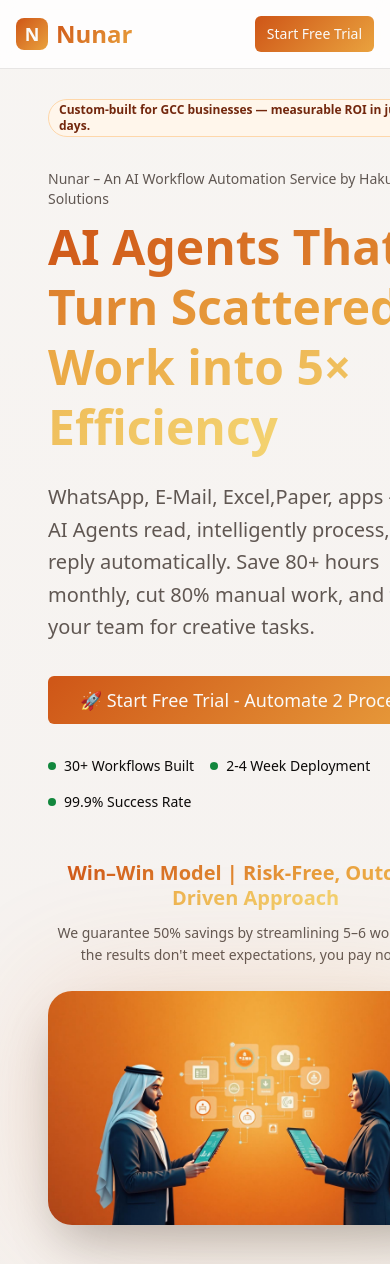
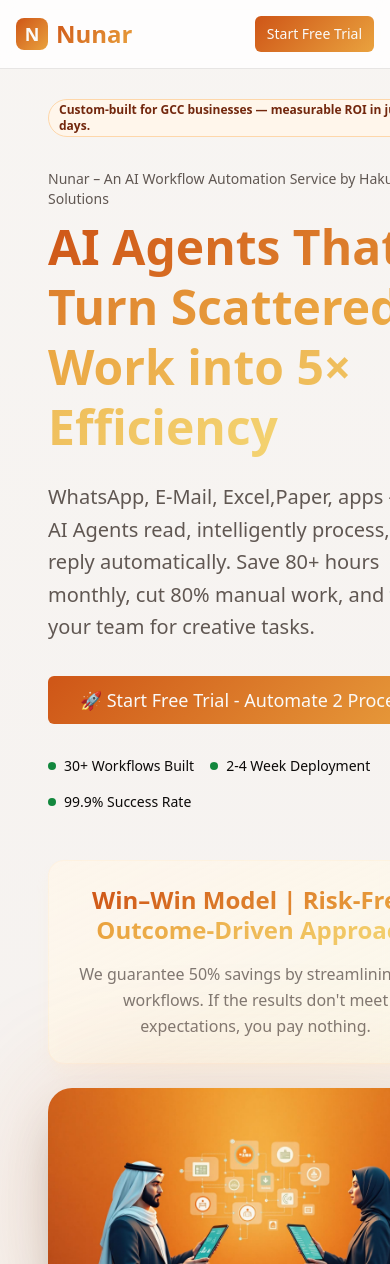
Before and after one commit to santhsohha/gcc-ai-assist, a React (Vite) app: page / in a window 390 px wide. Shown: the top 1264 px of the page. Built offline with nearby package versions, Linux system fonts and the light colour scheme.

Commit message:
Style hero section text block
Apply gradient to heading, adjust text size, line-height, and color for supporting text. Add background highlight with rounded corners and soft shadow for visual appeal and responsiveness.

```diff
--- a/src/components/Hero.tsx
+++ b/src/components/Hero.tsx
@@ -53,13 +53,13 @@ const Hero = () => {
           </div>
 
           <div className="space-y-6">
-            <div className="text-center space-y-3">
-              <h3 className="text-xl lg:text-2xl font-bold leading-tight">
+            <div className="bg-gradient-to-br from-orange-50/80 to-yellow-50/60 backdrop-blur-sm border border-orange-100/50 rounded-2xl p-6 shadow-lg shadow-orange-100/30 space-y-4">
+              <h3 className="text-2xl lg:text-3xl font-bold leading-tight text-center">
                 <span className="bg-gradient-hero bg-clip-text text-transparent">
                   Win–Win Model | Risk-Free, Outcome-Driven Approach
                 </span>
               </h3>
-              <p className="text-sm lg:text-base text-muted-foreground leading-relaxed">
+              <p className="text-base lg:text-lg text-muted-foreground/80 leading-relaxed text-center font-medium">
                 We guarantee 50% savings by streamlining 5–6 workflows. If the results don't meet expectations, you pay nothing.
               </p>
             </div>
```
